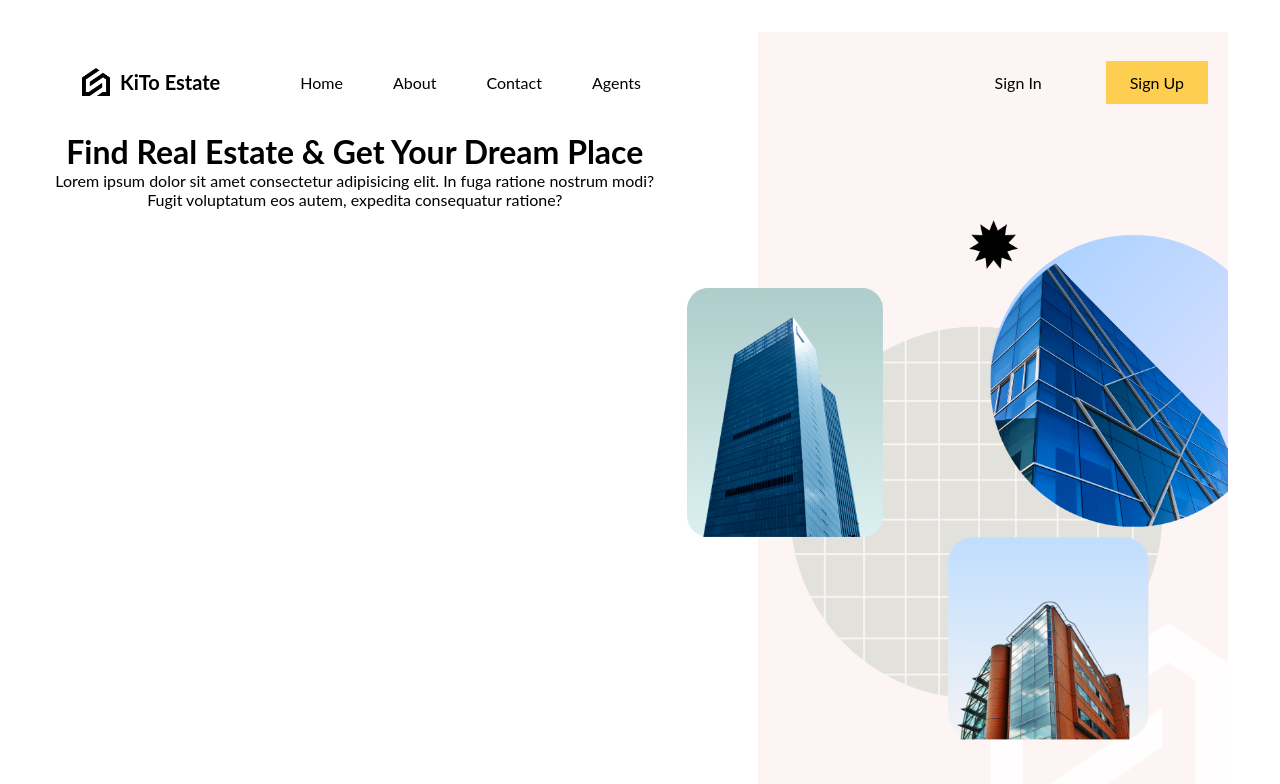
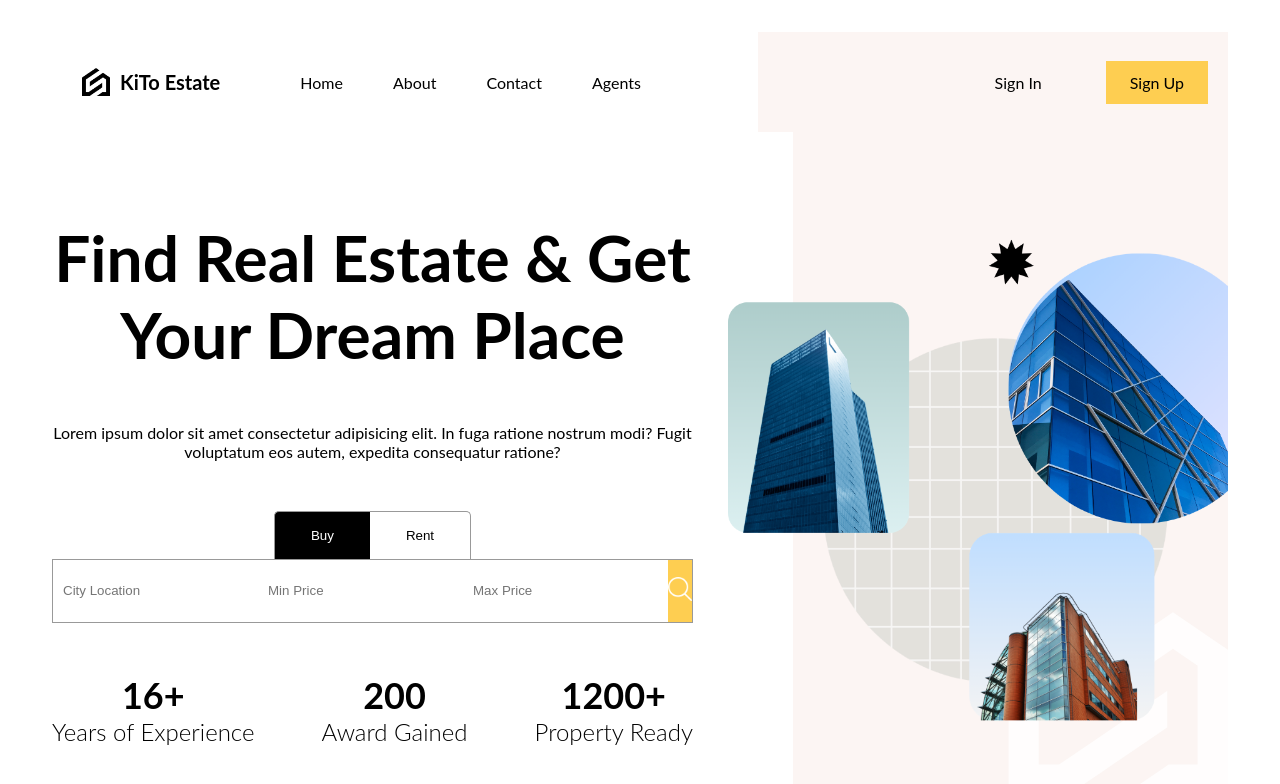
Before and after one commit to Kiril-Lankov/Real-Estate-App, a React (Vite) app in the folder real-estate-app/: page / in a window 1280 px wide. Shown: the top 784 px of the page. Built offline with nearby package versions, Linux system fonts and the light colour scheme.

Commit message:
Search bar created

```diff
--- /dev/null
+++ b/real-estate-app/src/components/searchbar/SearchBar.jsx
@@ -0,0 +1,43 @@
+import { useState } from "react";
+import "./searchBar.scss";
+
+const types = ["buy", "rent"]
+
+function SearchBar() {
+
+    const [query, setQuery] = useState({
+        type: "buy",
+        location: "",
+        minPrice: 0,
+        maxPrice: 0,
+    })
+//set button functionality depending on case "buy" or "rent"
+    const switchType = (val) => {
+        setQuery(prev => ({ ...prev, type: val }));
+    };
+
+    return (
+        <div className="searchBar">
+            <div className="type">
+                {types.map((type) => (
+                    <button key={type} onClick={() => switchType(type)}
+                    className={query.type === type ? "active" : ""}>
+                    {type}
+                </button>
+                ))}
+
+
+            </div>
+            <form>
+                <input type="text" name="location" placeholder="City Location" />
+                <input type="number" name="minPrice" min={0} max={10000000} placeholder="Min Price" />
+                <input type="number" name="maxPrice" min={0} max={10000000} placeholder="Max Price" />
+                <button>
+                    <img src="/search.png" alt="" />
+                </button>
+            </form>
+        </div>
+    )
+}
+
+export default SearchBar;
--- /dev/null
+++ b/real-estate-app/src/components/searchbar/searchBar.scss
@@ -0,0 +1,53 @@
+.searchBar{
+    .type{
+        button{
+            padding: 16px 36px;
+            border: 1px solid #999;
+            border-bottom: none;
+            cursor: pointer;
+            background-color: white;
+            text-transform: capitalize;
+
+            &.active{
+                background-color: black ;
+                color: white;
+            }
+
+            &:first-child{
+                border-top-left-radius: 5px;
+                border-right: none;
+            }
+            &:last-child{
+                border-top-right-radius: 5px;
+                border-left: none;
+            }
+
+
+        }
+    }
+    form{
+        border: 1px solid #999;
+        display: flex;
+        justify-content: space-between;
+        height: 64px;
+        gap:5px;
+
+        input{
+            border: none;
+            padding: 0px 10px;
+            width: 200px;
+        }
+
+        button{
+            border: none;
+            cursor: pointer;
+            background-color: #fece51;
+            flex: 1;
+
+            img{
+                width: 24px;
+                height: 24px;
+            }
+        }
+    }
+}
--- a/real-estate-app/src/routes/homePage/HomePage.jsx
+++ b/real-estate-app/src/routes/homePage/HomePage.jsx
@@ -1,3 +1,4 @@
+import SearchBar from "../../components/searchbar/SearchBar";
 import "./homePage.scss";
 
 function HomePage() {
@@ -7,8 +8,25 @@
             <div className="textContainer">
                 <div className="wrapper">
                     <h1 className="title">Find Real Estate & Get Your Dream Place</h1>
-                    <p>Lorem ipsum dolor sit amet consectetur adipisicing elit.
-                        In fuga ratione nostrum modi? Fugit voluptatum eos autem, expedita consequatur ratione?</p>
+                    <p>
+                        Lorem ipsum dolor sit amet consectetur adipisicing elit.
+                        In fuga ratione nostrum modi? Fugit voluptatum eos autem, expedita consequatur ratione?
+                    </p>
+                    <SearchBar/>
+                    <div className="boxes">
+                        <div className="box">
+                            <h1>16+</h1>
+                            <h2>Years of Experience</h2>
+                        </div>
+                        <div className="box">
+                            <h1>200</h1>
+                            <h2>Award Gained</h2>
+                        </div>
+                        <div className="box">
+                            <h1>1200+</h1>
+                            <h2>Property Ready</h2>
+                        </div>
+                    </div>
                 </div>
             </div>
             <div className="imgContainer">
--- a/real-estate-app/src/routes/homePage/homePage.scss
+++ b/real-estate-app/src/routes/homePage/homePage.scss
@@ -7,6 +7,29 @@
 
         .wrapper{
             padding-right: 100px;
+            display: flex;
+            flex-direction: column;
+            justify-content: center;
+            gap: 50px;
+            height: 100%;
+
+            .title{
+                font-size: 64px;
+            }
+
+            .boxes{
+                display: flex;
+                justify-content: space-between;
+
+                h1{
+                    font-size: 36px;
+                }
+
+                h2{
+                    font-size: 24px;
+                    font-weight: 300;
+                }
+            }
         }
 
     }
```
Also changed, not shown: real-estate-app/public/search.png (added).
